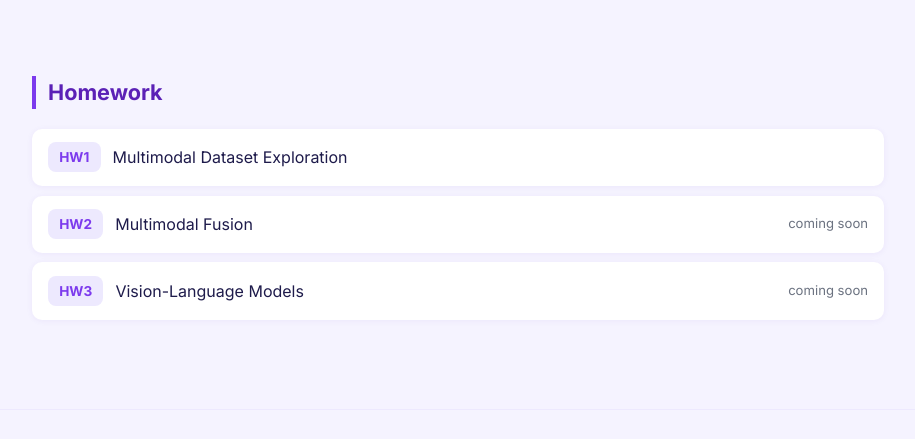
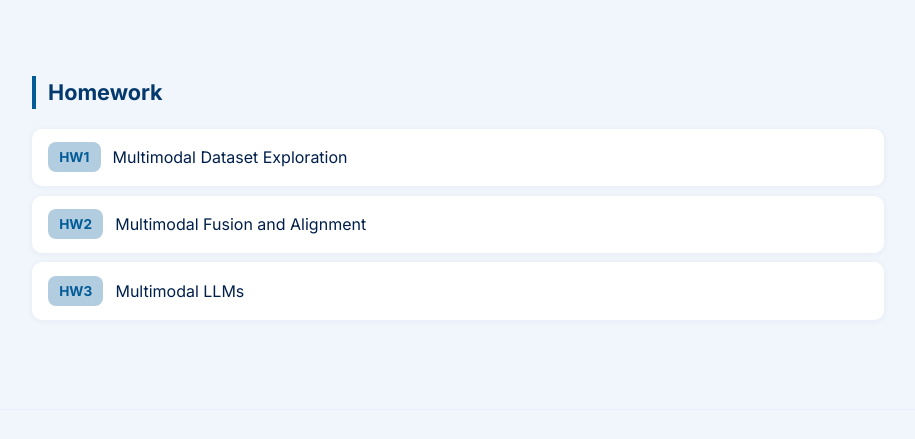
Before and after one commit to hnxnq7/mmai, a plain HTML site: page index.html in a window 1280 px wide. Shown: the part 2205-2644 px from the top of the page, without its empty margins (182-1097 px from the left). Drawn offline with nearby package versions, Linux system fonts and the light colour scheme.

Commit message:
Add index.html, homework notebooks HW1-3, and project README

```diff
--- a/index.html
+++ b/index.html
@@ -9,19 +9,19 @@
   <link href="https://fonts.googleapis.com/css2?family=Inter:wght@300;400;500;600;700&display=swap" rel="stylesheet"/>
   <style>
     :root {
-      --primary: #5b21b6;
-      --primary-light: #ede9fe;
-      --accent: #7c3aed;
-      --text: #1e1b4b;
-      --muted: #6b7280;
+      --primary: #03396c;
+      --primary-light: #b3cde0;
+      --accent: #005b96;
+      --text: #011f4b;
+      --muted: #6497b1;
       --card-bg: #ffffff;
-      --bg: #f5f3ff;
+      --bg: #f0f6fb;
     }
     body { font-family: 'Inter', sans-serif; background: var(--bg); color: var(--text); }
 
     /* HERO */
     .hero-custom {
-      background: linear-gradient(135deg, #1e1b4b 0%, #4c1d95 60%, #7c3aed 100%);
+      background: linear-gradient(135deg, #011f4b 0%, #03396c 60%, #005b96 100%);
       padding: 5rem 2rem 4rem;
       text-align: center;
       color: white;
@@ -294,15 +294,13 @@
     <span class="hw-num">HW1</span>
     <span>Multimodal Dataset Exploration</span>
   </a>
-  <a class="hw-link" href="#">
+  <a class="hw-link" href="./homework/homework-2/">
     <span class="hw-num">HW2</span>
-    <span>Multimodal Fusion</span>
-    <span class="hw-coming">coming soon</span>
+    <span>Multimodal Fusion and Alignment</span>
   </a>
-  <a class="hw-link" href="#">
+  <a class="hw-link" href="./homework/homework-3/">
     <span class="hw-num">HW3</span>
-    <span>Vision-Language Models</span>
-    <span class="hw-coming">coming soon</span>
+    <span>Multimodal LLMs</span>
   </a>
 </div>
 
```
Also changed, not shown: 7 other files.
